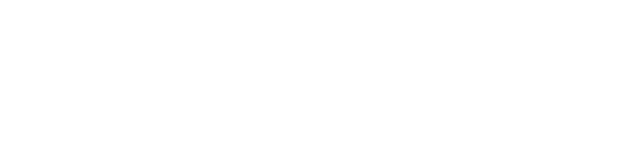
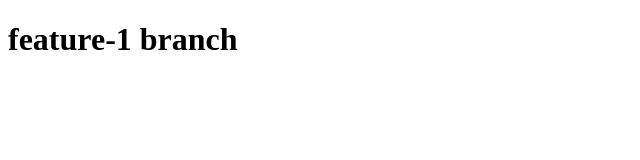
Before and after one commit to cyberdiego33/frontendmentor, a plain HTML site: page feature-1.html in a window 1280 px wide. Shown: the whole page, without its empty margins (0-640 px from the left). Drawn offline with Linux system fonts and the light colour scheme.

Commit message:
Update feature-1.html

```diff
--- a/feature-1.html
+++ b/feature-1.html
@@ -6,6 +6,6 @@
     <title>Document</title>
 </head>
 <body>
-
+    <h1>feature-1 branch</h1>
 </body>
 </html>
```
